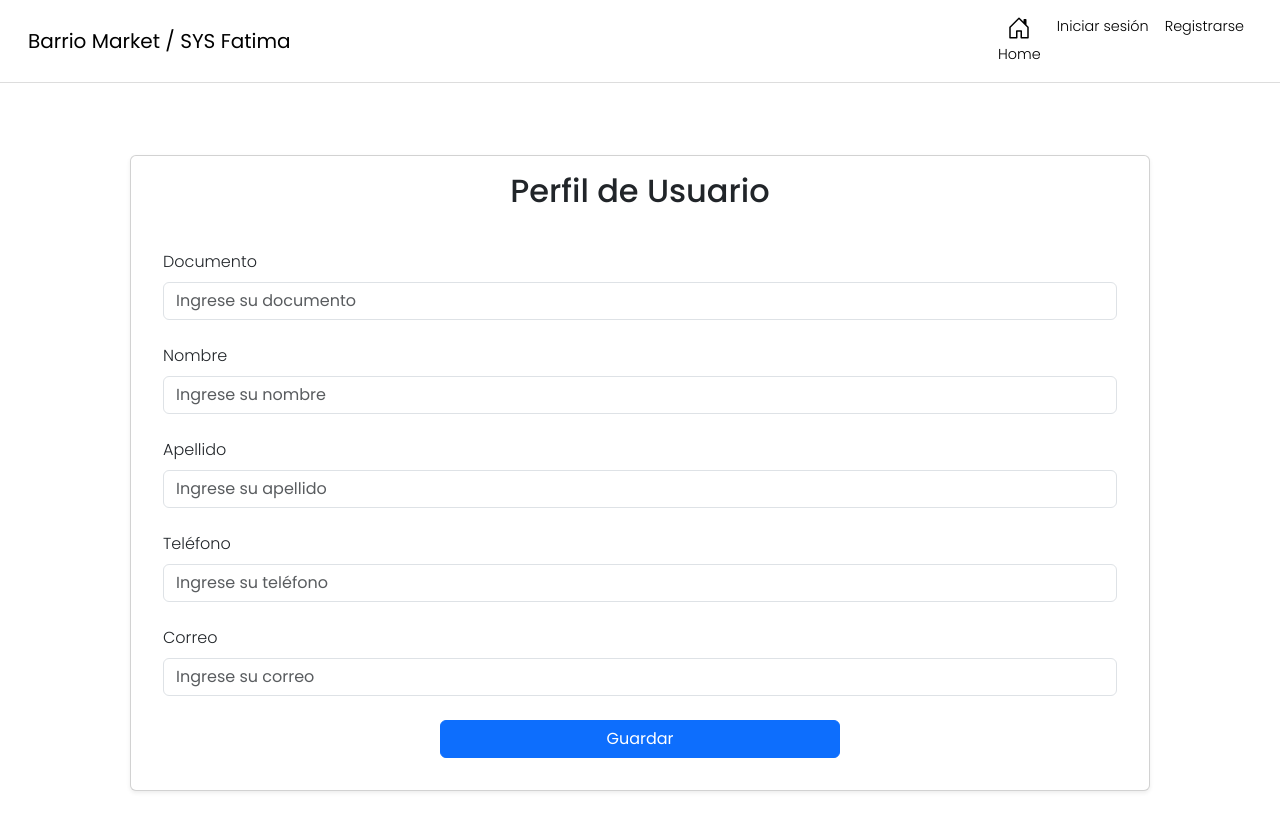
After one commit to Astroid435/BARRIOMARKET, a Django app: page /perfilusuario in a window 1280 px wide. The commit adds this page. Run offline with Django 5.2, Linux system fonts and the light colour scheme; some libraries are stand-ins or nearby versions.

Commit message:
perfil-usuario

```diff
--- a/barriomarket/barriomarket/settings.py
+++ b/barriomarket/barriomarket/settings.py
@@ -85,7 +85,7 @@ DATABASES = {
         'USER': 'root',
         'PASSWORD': '',
         'HOST': 'localhost',
-        'PORT': '8080',
+        'PORT': '3306',
         'init_command': "SET sql_mode='STRICT_TRANS_TABLES'",
     }
 }
--- a/barriomarket/barriomarket/templates/inc/header.html
+++ b/barriomarket/barriomarket/templates/inc/header.html
@@ -155,7 +155,7 @@
                                 </a>
                             </li>
                             <li class="nav-item">
-                                <a class="nav-link nav-link-custom" href="dashboard.php?mod=perfil">
+                                <a class="nav-link nav-link-custom" href="/perfilusuario">
                                     <svg class="nav-icon" viewBox="0 0 16 16">
                                         <use xlink:href="#people-circle"></use>
                                     </svg>
--- /dev/null
+++ b/barriomarket/barriomarket/templates/perfilusuario.html
@@ -0,0 +1,55 @@
+{% load static %}
+{% include 'inc/header.html' %}
+
+<style>
+  form div.mb{
+    margin: 30px;
+  }
+  form button{
+    width: 400px;
+  }
+</style>
+
+<div class="profile-container">
+    <div class="card shadow-sm m-5">
+        <div class="card-body">
+            <h2 class="card-title text-center mb-4">Perfil de Usuario</h2>
+            <form>
+                <div class="card-body">
+
+                    <div class="mb-4">
+                        <label for="documento" class="form-label">Documento</label>
+                        <input type="text" class="form-control" id="documento" placeholder="Ingrese su documento" required>
+                    </div>
+                    <div class="mb-4">
+                        <label for="nombre" class="form-label">Nombre</label>
+                        <input type="text" class="form-control" id="nombre" placeholder="Ingrese su nombre" required>
+                    </div>
+                    <div class="mb-4">
+                        <label for="apellido" class="form-label">Apellido</label>
+                        <input type="text" class="form-control" id="apellido" placeholder="Ingrese su apellido" required>
+                    </div>
+                    <div class="mb-4">
+                        <label for="telefono" class="form-label">Teléfono</label>
+                        <input type="tel" class="form-control" id="telefono" placeholder="Ingrese su teléfono" required>
+                    </div>
+                    <div class="mb-4">
+                        <label for="correo" class="form-label">Correo</label>
+                        <input type="email" class="form-control" id="correo" placeholder="Ingrese su correo" required>
+                    </div>
+                    <div class="d-flex justify-content-center">
+                        <button type="submit" class="btn btn-primary w-200">Guardar</button>
+                    </div>
+
+                </div>
+            </form>
+        </div>
+    </div>
+</div>
+<script src="https://cdn.jsdelivr.net/npm/bootstrap@5.3.3/dist/js/bootstrap.bundle.min.js"
+    integrity="sha384-YvpcrYf0tY3lHB60NNkmXc5s9fDVZLESaAA55NDzOxhy9GkcIdslK1eN7N6jIeHz"
+    crossorigin="anonymous">
+</script>
+
+
+{% include 'inc/footer.html' %}
--- a/barriomarket/barriomarket/urls.py
+++ b/barriomarket/barriomarket/urls.py
@@ -29,6 +29,7 @@ urlpatterns = [
     path('registros', registros),
     path('Carrito', Vistacarrito),
     path('Carrito/borrar/<str:idCarro>', borrarcarro),
+    path('perfilusuario', CustomLoginView.as_view(template_name='perfilusuario.html')),
     path('GenerarPedido', GenerarPedido),
     path('registro',register),
     path('login', CustomLoginView.as_view(template_name='login.html')),
```
Also changed, not shown: barriomarket/barriomarket/views.py (line endings or trailing spaces).
